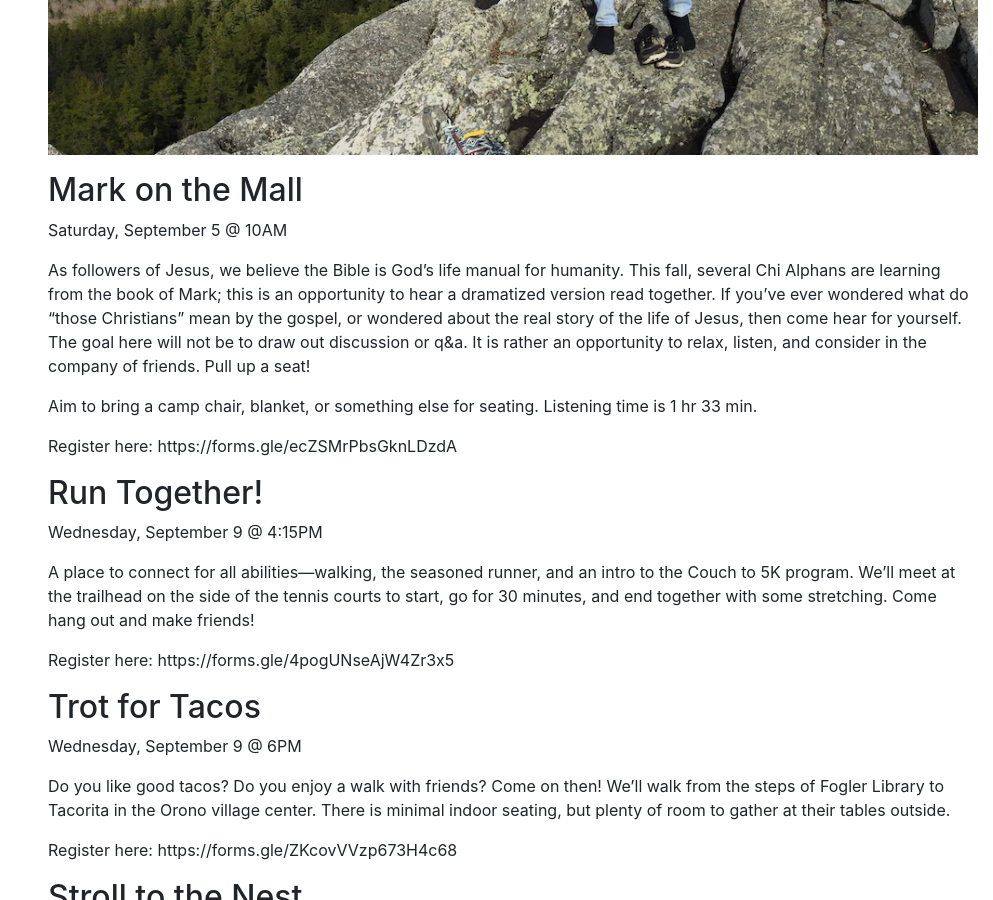
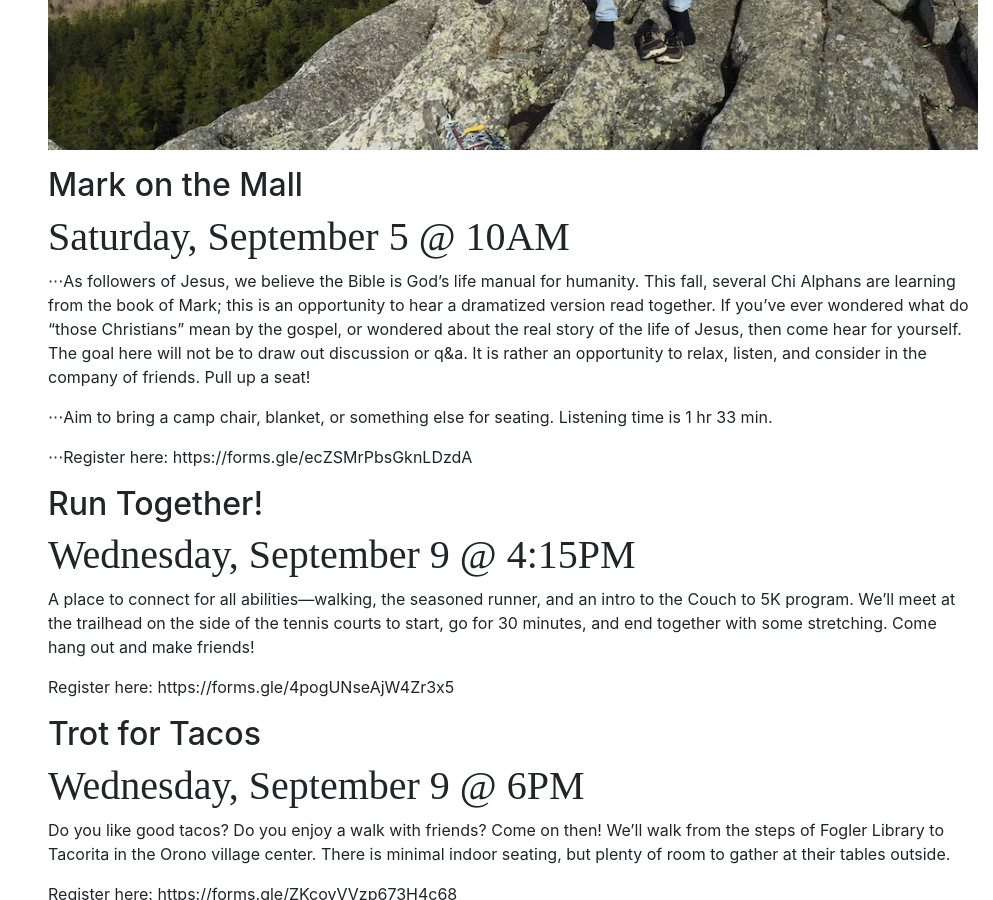
Before and after one commit to mainechialpha/mainechialpha.github.io, a Jekyll site: the page built from activities.md, in a window 1280 px wide and 900 px high, scrolled down 578 px. Shown: the whole window, without its empty margins (287-1280 px from the left). Built offline with Jekyll 4.4.1, drawn with Linux system fonts in a browser that asks for light colours; nearby versions of some CDN libraries; some web fonts are replaced.

```diff
--- a/activities.md
+++ b/activities.md
@@ -4,24 +4,24 @@ title: Activities
 permalink: /activities/
 ---
 
-### Upcoming Events & Registration!
+#### Upcoming Events & Registration!
 
 <img src="{{ site.url }}/images/and-more.jpg" class="img-fluid" alt="MAINE CHI ALPHA">
 
 ## Mark on the Mall
 
-Saturday, September 5 @ 10AM
+# Saturday, September 5 @ 10AM
 
-As followers of Jesus, we believe the Bible is God’s life manual for humanity. This fall, several Chi Alphans are learning from the book of Mark; this is an opportunity to hear a dramatized version read together. If you’ve ever wondered what do “those Christians” mean by the gospel, or wondered about the real story of the life of Jesus, then come hear for yourself. The goal here will not be to draw out discussion or q&a. It is rather an opportunity to relax, listen, and consider in the company of friends. Pull up a seat!
+⋅⋅⋅As followers of Jesus, we believe the Bible is God’s life manual for humanity. This fall, several Chi Alphans are learning from the book of Mark; this is an opportunity to hear a dramatized version read together. If you’ve ever wondered what do “those Christians” mean by the gospel, or wondered about the real story of the life of Jesus, then come hear for yourself. The goal here will not be to draw out discussion or q&a. It is rather an opportunity to relax, listen, and consider in the company of friends. Pull up a seat!
 
-Aim to bring a camp chair, blanket, or something else for seating. Listening time is 1 hr 33 min.
+⋅⋅⋅Aim to bring a camp chair, blanket, or something else for seating. Listening time is 1 hr 33 min.
 
-Register here: https://forms.gle/ecZSMrPbsGknLDzdA
+⋅⋅⋅Register here: https://forms.gle/ecZSMrPbsGknLDzdA
 
 
 ## Run Together!
 
-Wednesday, September 9 @ 4:15PM
+# Wednesday, September 9 @ 4:15PM
 
 A place to connect for all abilities—walking, the seasoned runner, and an intro to the Couch to 5K program. We'll meet at the trailhead on the side of the tennis courts to start, go for 30 minutes, and end together with some stretching. Come hang out and make friends!
 
@@ -30,7 +30,7 @@ Register here: https://forms.gle/4pogUNseAjW4Zr3x5
 
 ## Trot for Tacos
 
-Wednesday, September 9 @ 6PM
+# Wednesday, September 9 @ 6PM
 
 Do you like good tacos? Do you enjoy a walk with friends? Come on then! We'll walk from the steps of Fogler Library to Tacorita in the Orono village center. There is minimal indoor seating, but plenty of room to gather at their tables outside.
 
@@ -39,7 +39,7 @@ Register here: https://forms.gle/ZKcovVVzp673H4c68
 
 ## Stroll to the Nest
 
-Sunday, September 13 @ 1PM
+# Sunday, September 13 @ 1PM
 
 Passeggiata, or promenade, is a popular pastime throughout Italy. This term means to go on a stroll. Often, walking is equated to staying fit or moving from point A to B. In Italy, it is more of a leisurely stroll in the company of family and friends - to see and be seen. Come take a stroll with us from the steps of Fogler to the Nest in downtown Orono. Just enjoy the walk or have a drink or bite when we get to the Nest.
 
@@ -48,7 +48,7 @@ Register here: https://forms.gle/7Se3nDjEtDfR77b16
 
 ## Yoga & Friendship
 
-Sunday, September 13 @ 3PM
+# Sunday, September 13 @ 3PM
 
 We will be doing socially distant yoga on the mall with a friendship circle to follow. People can bring their own yoga mat or blanket to join!
 
```
